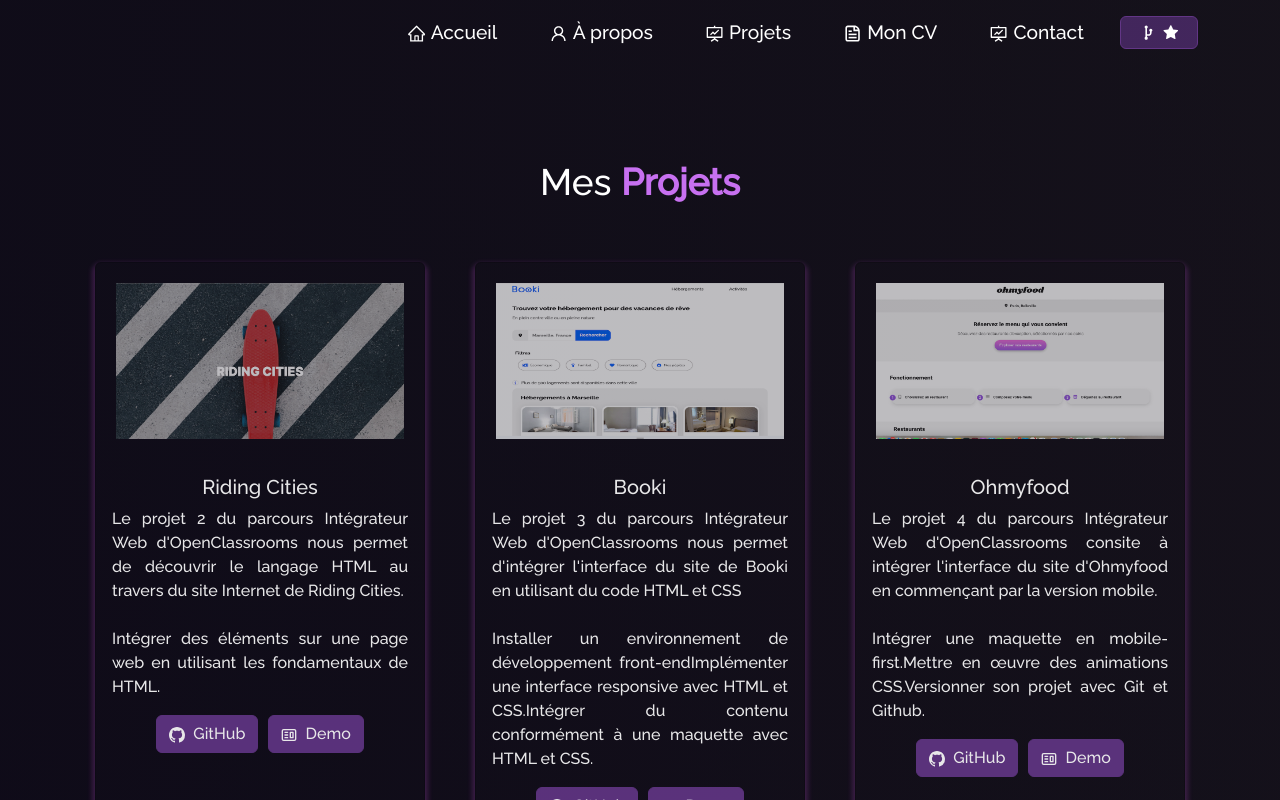
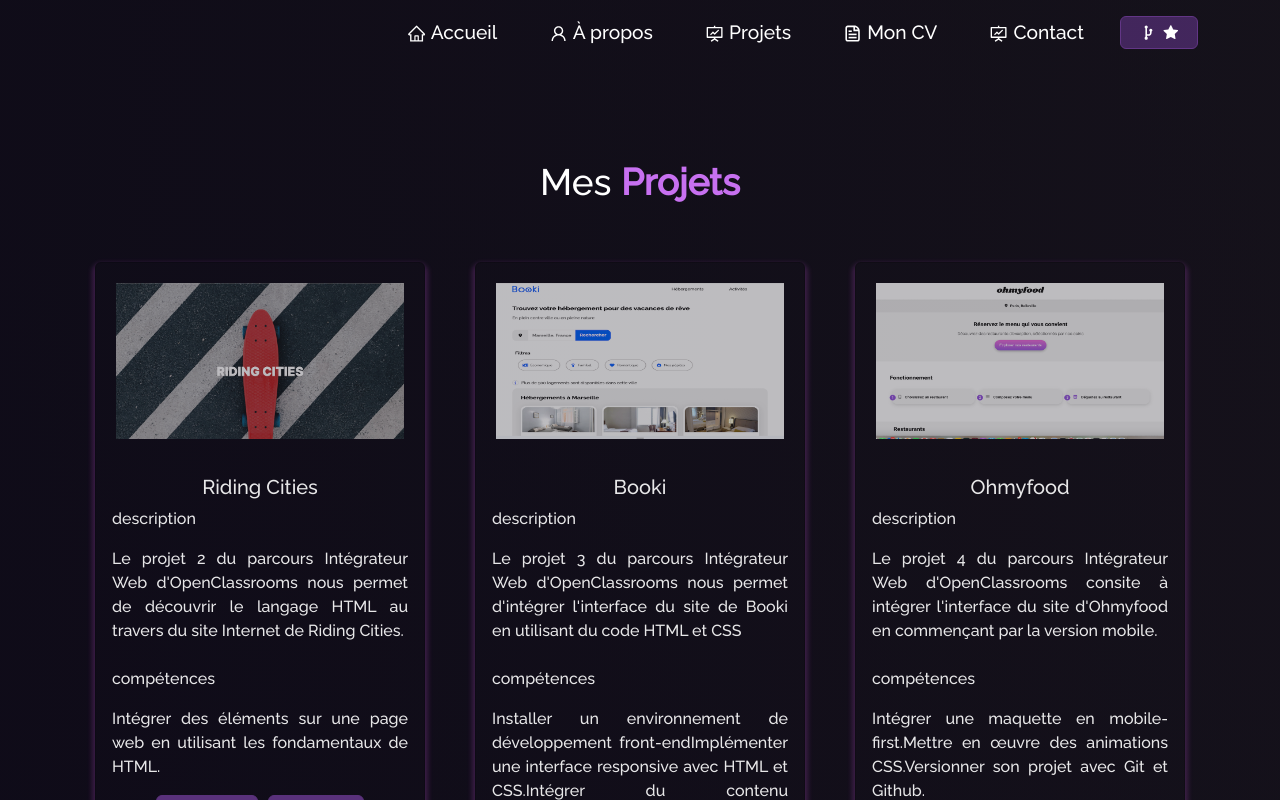
Before and after one commit to safadorii/Mon-portfolio, a React (Create React App) app: page /project in a window 1280 px wide. Shown: the top 800 px of the page. Built offline with nearby package versions, Linux system fonts and the light colour scheme.

Commit message:
ajout des commentaires

```diff
--- a/src/components/Navbar.jsx
+++ b/src/components/Navbar.jsx
@@ -10,7 +10,9 @@
 import { AiFillStar } from "react-icons/ai";
 
 function NavBar() {
+  // Déclaration de l'état pour gérer l'expansion de la barre de navigation
   const [expand, setExpand] = useState(false);
+  // Déclaration de l'état pour changer la couleur de la barre de navigation en fonction du défilement
   const [navColour, setNavColour] = useState(false);
 
   useEffect(() => {
@@ -24,11 +26,11 @@
 
     window.addEventListener("scroll", scrollHandler);
 
-    // Clean up the event listener
+   // Nettoyage de l'écouteur d'événement lorsque le composant est démonté
     return () => {
       window.removeEventListener("scroll", scrollHandler);
     };
-  }, []); // Empty dependency array ensures effect runs only once
+  }, []);// Le tableau vide signifie que l'effet ne s'exécute qu'une seule fois après le premier rendu
 
   const handleToggle = () => {
     setExpand(!expand);
@@ -42,12 +44,12 @@
     <Navbar
       expanded={expand}
       fixed="top"
-      expand="md"
+      expand="md" // Rend la barre de navigation réactive à partir de la taille "medium" des écrans
       className={navColour ? "sticky" : "navbar"}
     >
       <Container>
         <Navbar.Toggle
-          aria-controls="responsive-navbar-nav"
+          aria-controls="responsive-navbar-nav" //Attribut pour l'accessibilité, relie le bouton à la barre de navigation
           onClick={handleToggle}
         >
           <span></span>
@@ -78,7 +80,7 @@
   );
 }
 
-// Custom NavItem component for DRY code
+// Composant personnalisé NavItem pour éviter la répétition de code
 function NavItem({ to, onClick, icon, text }) {
   return (
     <Nav.Item>
--- a/src/components/Projects/ProjectCards.jsx
+++ b/src/components/Projects/ProjectCards.jsx
@@ -12,8 +12,8 @@
         <Card.Title>{props.title}</Card.Title>
         <Card.Text style={{ textAlign: "justify" }}>
           {/* Remove <p> tags here */}
-          {props.description}<br/><br/>
-          {props.compétences}
+          <p>description</p>{props.description}<br/><br/>
+          <p>compétences</p>{props.compétences}
         </Card.Text>
         <Button variant="primary" href={props.ghLink} target="_blank">
           <BsGithub /> &nbsp;
--- a/src/components/ScrollToTop.jsx
+++ b/src/components/ScrollToTop.jsx
@@ -1,7 +1,7 @@
 import { useEffect } from "react";
 import { useLocation } from "react-router-dom";
 
-function ScrollToTop() {
+function ScrollToTop() { // Utilisation de useEffect pour exécuter une action (faire défiler la fenêtre) lorsque pathname change
   const { pathname } = useLocation();
   useEffect(() => {
     window.scrollTo(0, 0);
```
Also changed, not shown: 1 other file (tests, documents, lock files or other folders).
